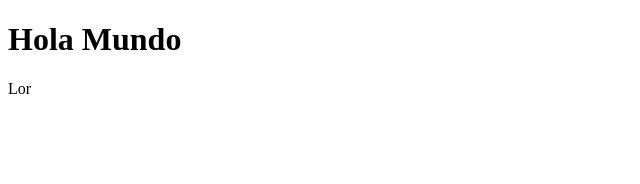
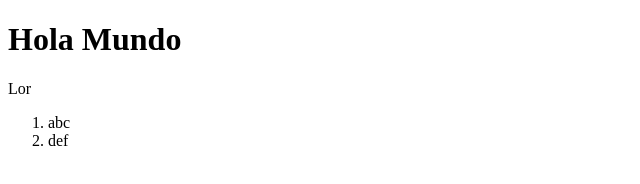
Before and after one commit to MarcosENDES/prueba_git, a plain HTML site: page index.html in a window 1280 px wide. Shown: the full height of the page, 0-640 px from the left. Drawn offline with Linux system fonts and the light colour scheme.

Commit message:
Update index.html

```diff
--- a/index.html
+++ b/index.html
@@ -8,5 +8,9 @@
 <body>
     <h1>Hola Mundo</h1>
     <p>Lor</p>
+    <ol>
+        <li>abc</li>
+        <li>def</li>
+    </ol>
 </body>
 </html>
```
